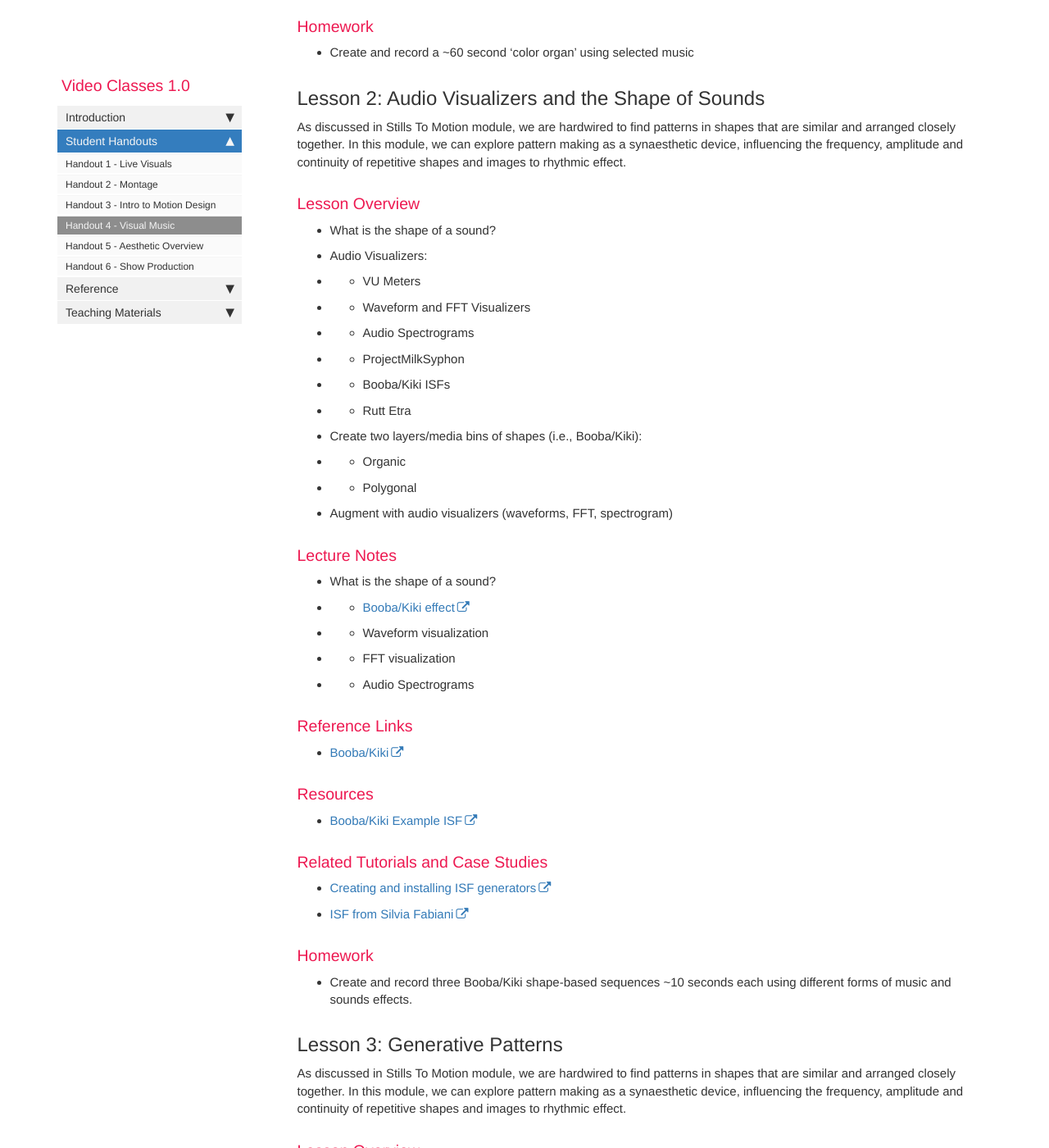
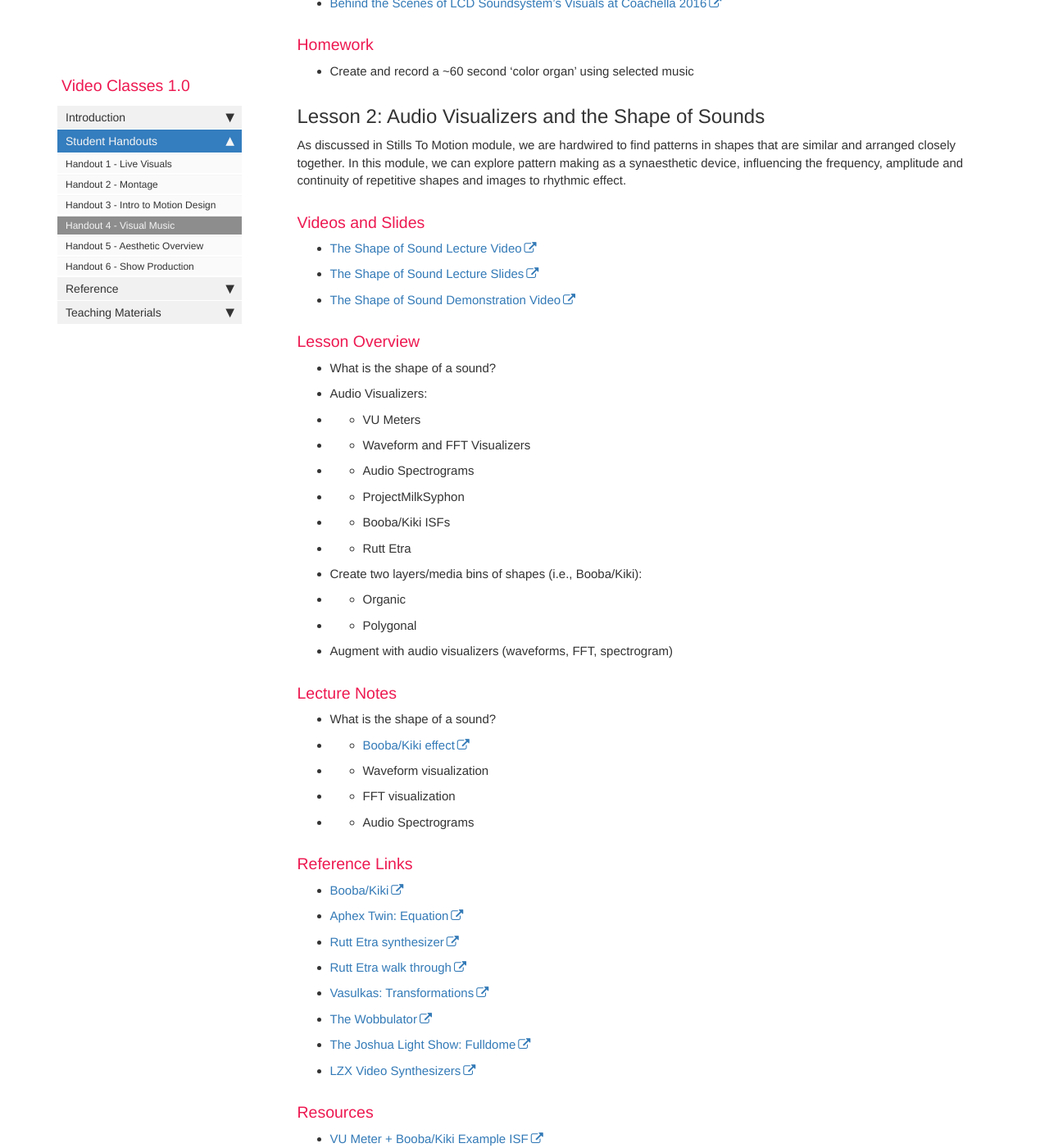
Before and after one commit to Vidvox/vvedu, a Jekyll site: the page built from pages/handouts/handout_module_4.md, in a window 1280 px wide and 1400 px high, scrolled down 2453 px. Shown: the whole window at 82% size. Built offline with Jekyll 4.4.1, drawn with Linux system fonts in a browser that asks for light colours; nearby versions of some CDN libraries; comment, search, counter and statistics services are not loaded; some of the changed text lies outside the part shown.

Commit message:
Added links for m4-l2
Videos and lecture slides

```diff
--- a/pages/handouts/handout_module_4.md
+++ b/pages/handouts/handout_module_4.md
@@ -74,6 +74,12 @@ This week, we will create a shape-based color organ, creating and performing for
 
 As discussed in Stills To Motion module, we are hardwired to find patterns in shapes that are similar and arranged closely together. In this module, we can explore pattern making as a synaesthetic device, influencing the frequency, amplitude and continuity of repetitive shapes and images to rhythmic effect.
 
+### Videos and Slides
+
+* [The Shape of Sound Lecture Video](https://vimeo.com/299289480)
+* [The Shape of Sound Lecture Slides](https://docs.google.com/presentation/d/1giyeLz_rahweklOKErqaniub83oKtCK51acqb7LU2qo/)
+* [The Shape of Sound Demonstration Video](https://vimeo.com/299322555)
+
 ### Lesson Overview
 
 * What is the shape of a sound?
@@ -101,10 +107,18 @@ As discussed in Stills To Motion module, we are hardwired to find patterns in sh
 ### Reference Links
 
 * [Booba/Kiki](https://en.wikipedia.org/wiki/Bouba/kiki_effect)
+* [Aphex Twin: Equation](https://www.youtube.com/watch?v=M9xMuPWAZW8)
+* [Rutt Etra synthesizer](https://www.youtube.com/watch?v=hdL7teOKdtg)
+* [Rutt Etra walk through](https://vimeo.com/98999296)
+* [Vasulkas: Transformations](https://youtu.be/gHy3DCpZM6o?t=10)
+* [The Wobbulator](https://vimeo.com/16906546)
+* [The Joshua Light Show: Fulldome](https://www.youtube.com/watch?v=6dD3tiJydIU)
+* [LZX Video Synthesizers](https://www.lzxindustries.net/)
 
 ### Resources
 
-* [Booba/Kiki Example ISF](https://s3.amazonaws.com/vidvox/vvedu/M4-L2.zip)
+* [VU Meter + Booba/Kiki Example ISF](https://s3.amazonaws.com/vidvox/vvedu/M4-L2.zip)
+* [ProjectMilkSyphon](https://vdmx.vidvox.net/blog/projectmilksyphon)
 
 ### Related Tutorials and Case Studies
 
```
Also changed, not shown: pages/reference/ref_downloads.md (+4 -0 lines), pages/teaching/teaching_module_4.md (+10 -2 lines).
